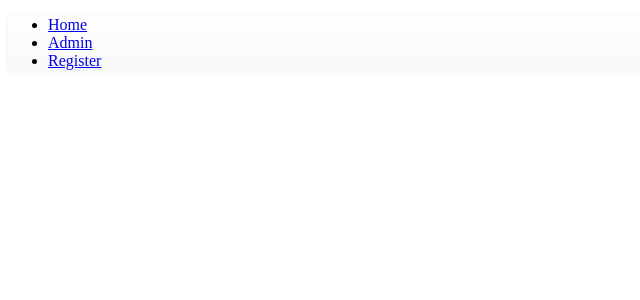
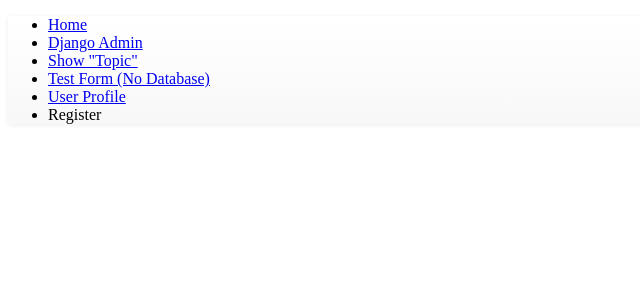
Before and after one commit to misc-python/django_review, a Django app: template django_forms/forms_project/templates/forms_app/base.html in a window 1280 px wide. Shown: the top 300 px of the page, without its empty margins (0-640 px from the left). Run offline with Django 3.2, Linux system fonts and the light colour scheme; the template is opened without the code that fills it, so the values that code supplies are empty; some libraries are stand-ins or nearby versions.

Commit message:
extend from base.html

```diff
--- a/django_forms/forms_project/forms_project/urls.py
+++ b/django_forms/forms_project/forms_project/urls.py
@@ -23,7 +23,7 @@ urlpatterns = [
     # Update NewPerson model:
     # path('newperson', newPerson_view, name="newPerson"),
     path('showtopic', show_form_view, name="show topic"),
-    path('testforms', testform_view, name="forms"),
+    path('testforms', testform_view, name="test forms"),
     path('userprofile', userprofile_view, name="user profile"),
     path('admin/', admin.site.urls),
 ]
--- a/django_forms/forms_project/templates/forms_app/base.html
+++ b/django_forms/forms_project/templates/forms_app/base.html
@@ -11,12 +11,20 @@
     <nav class="navbar navbar-default navbar-static-top">
       <div class="container">
         <ul class="nav navbar-nav">
-          <li><a class="navbar-brand" href="{% url 'index' %}">Home</a></li>
-          <li><a class="navbar-link" href="{% url 'admin:index' %}">Admin</a></li>
-          <li><a class="navbar-link" href="{% url 'forms_app:register' %}">Register</a></li>
-
+          <li><a class="navbar-brand" href="{% url 'home' %}">Home</a></li>
+          <li><a class="navbar-link" href="{% url 'admin:index' %}">Django Admin</a></li>
+          <li><a class="navbar-link" href="{% url 'show topic' %}">Show "Topic"</a></li>
+          <li><a class="navbar-link" href="{% url 'test forms' %}">Test Form (No Database)</a></li>
+          <li><a class="navbar-link" href="{% url 'user profile' %}">User Profile</a></li>
+          <li>Register</li>
         </ul>
       </div>
     </nav>
+
+    <div class="container">
+      {% block body_block %}
+      {% endblock %}
+    </div>
+
   </body>
 </html>
```
Also changed, not shown: django_forms/forms_project/templates/forms_app/index.html (+3 -11 lines).
